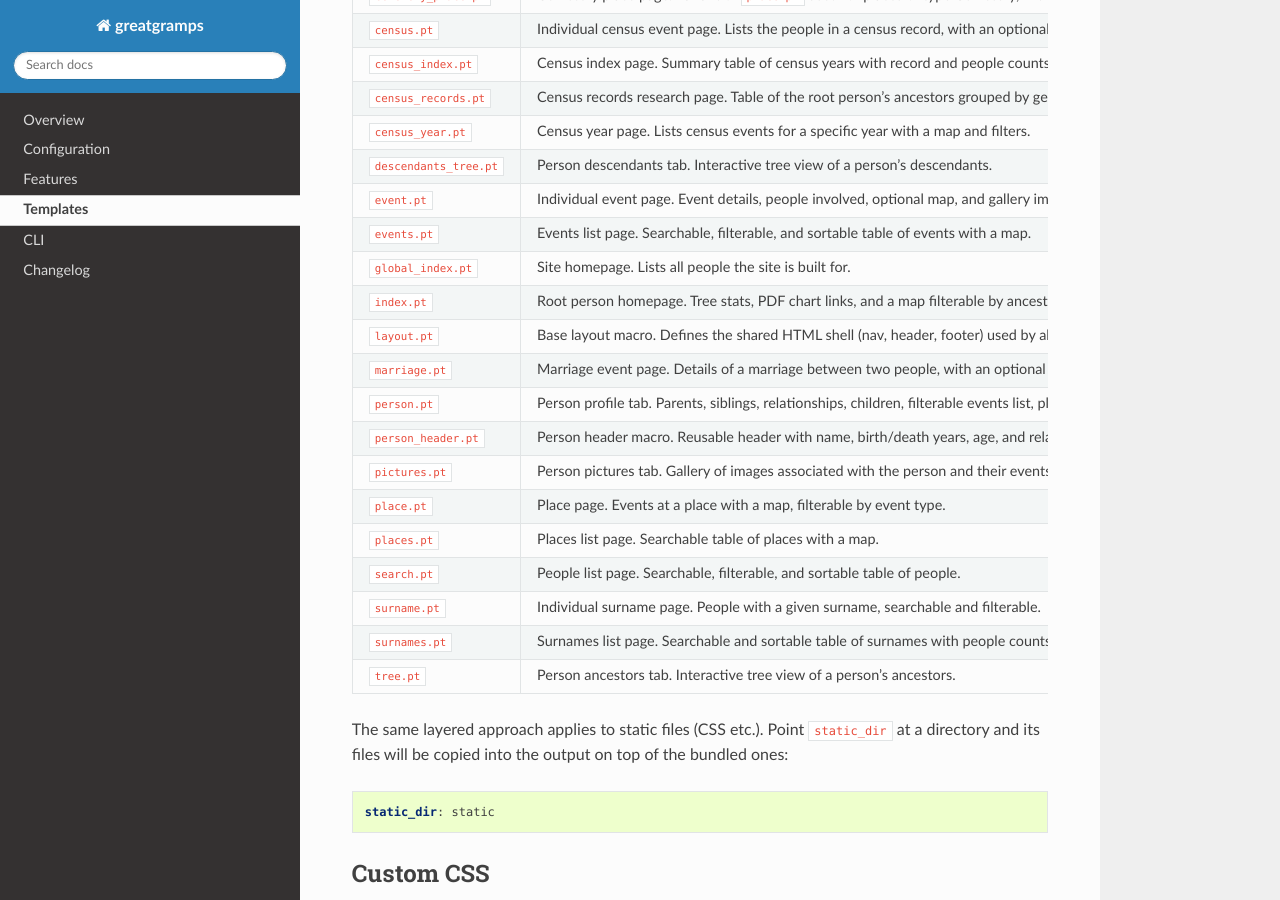
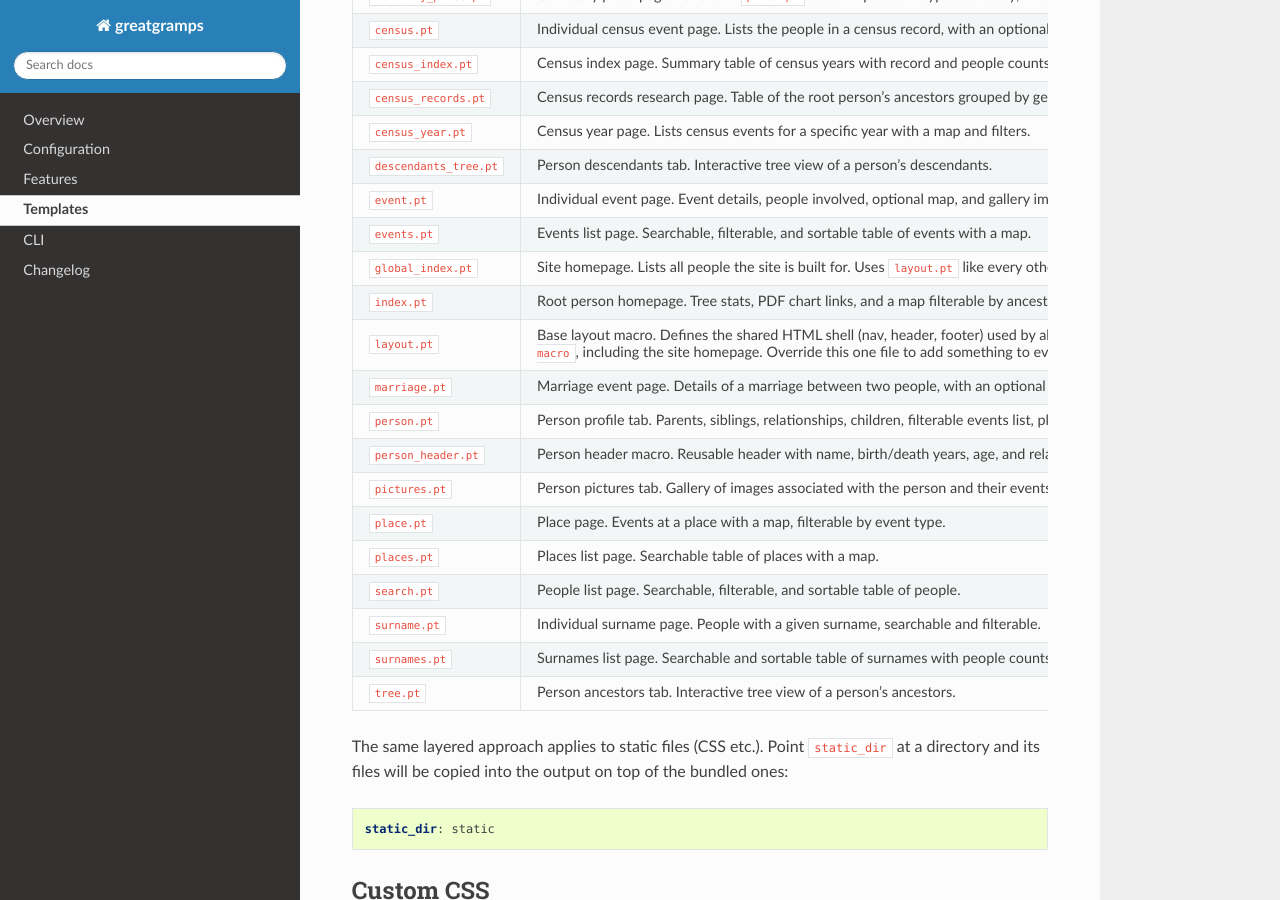
Before and after one commit to bennuttall/greatgramps, a Sphinx documentation site: the page built from docs/templates/index.rst, in a window 1280 px wide and 900 px high, scrolled down 673 px. Built offline with Sphinx 7.4.7 and the Read the Docs theme 3.1.0, drawn with Linux system fonts in a browser that asks for light colours; pages that are not in the unit, such as notebooks, are missing from menus.

Commit message:
Render global index through the shared layout template
global_index.pt duplicated the HTML shell, footer and scripts from
layout.pt, so a site-wide addition such as an auth bar had to be made
in both files. It now fills the layout's content slot like every other
page. The layout skips the nav header when there is no current root,
so the homepage stays free of an empty nav bar.

Fixes #10

Co-Authored-By: Claude Fable 5.1 <noreply@anthropic.com>

```diff
--- a/docs/templates/index.rst
+++ b/docs/templates/index.rst
@@ -52,13 +52,16 @@ reference.
    * - ``events.pt``
      - Events list page. Searchable, filterable, and sortable table of events with a map.
    * - ``global_index.pt``
-     - Site homepage. Lists all people the site is built for.
+     - Site homepage. Lists all people the site is built for. Uses ``layout.pt`` like every
+       other page, but with no nav header since there is no current root person.
    * - ``index.pt``
      - Root person homepage. Tree stats, PDF chart links, and a map filterable by ancestors,
        descendants, and birth events.
    * - ``layout.pt``
      - Base layout macro. Defines the shared HTML shell (nav, header, footer) used by all page
-       templates via ``metal:use-macro``.
+       templates via ``metal:use-macro``, including the site homepage. Override this one file to
+       add something to every page, such as a banner or authentication bar. The nav header is
+       only rendered on pages with a current root person.
    * - ``marriage.pt``
      - Marriage event page. Details of a marriage between two people, with an optional map.
    * - ``person.pt``
```
Also changed, not shown: 3 other files.
